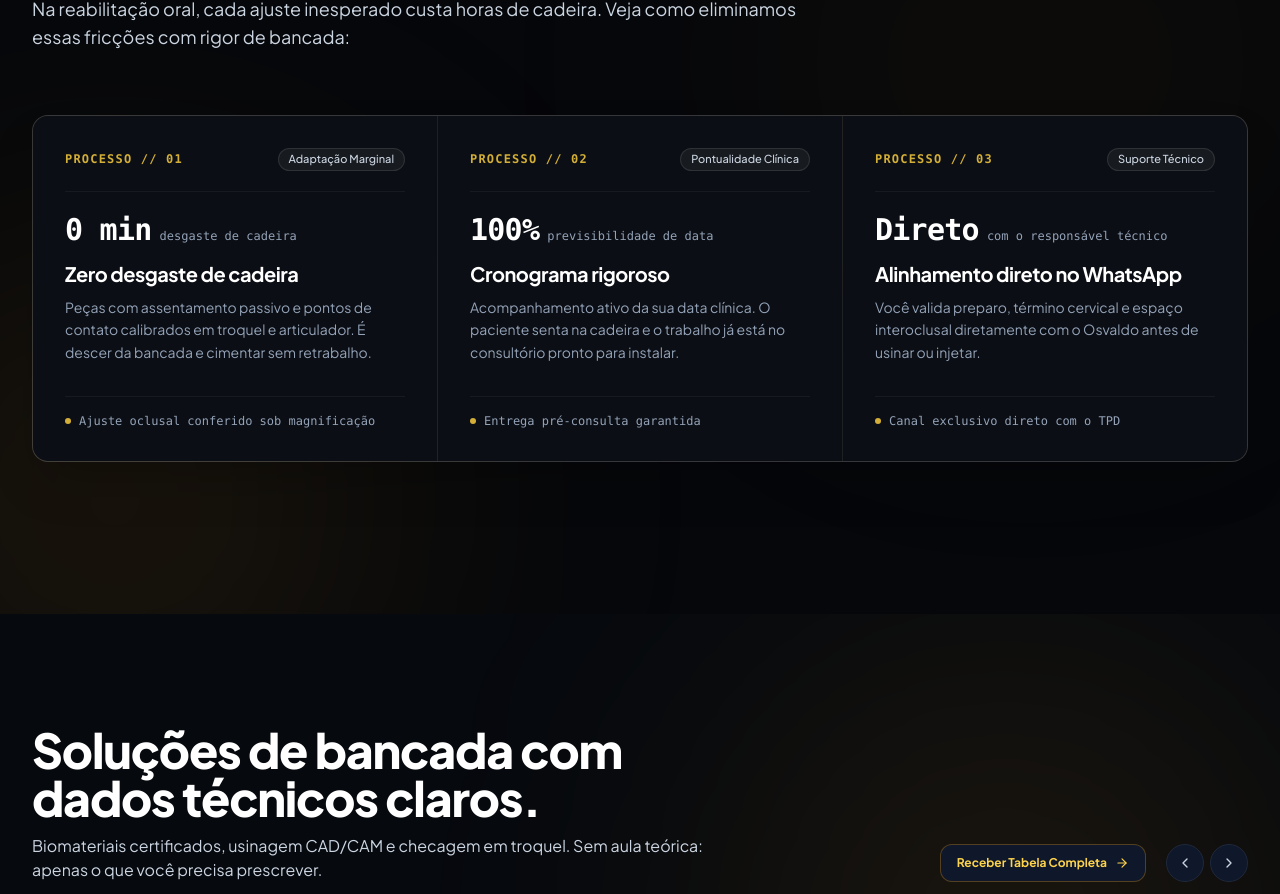
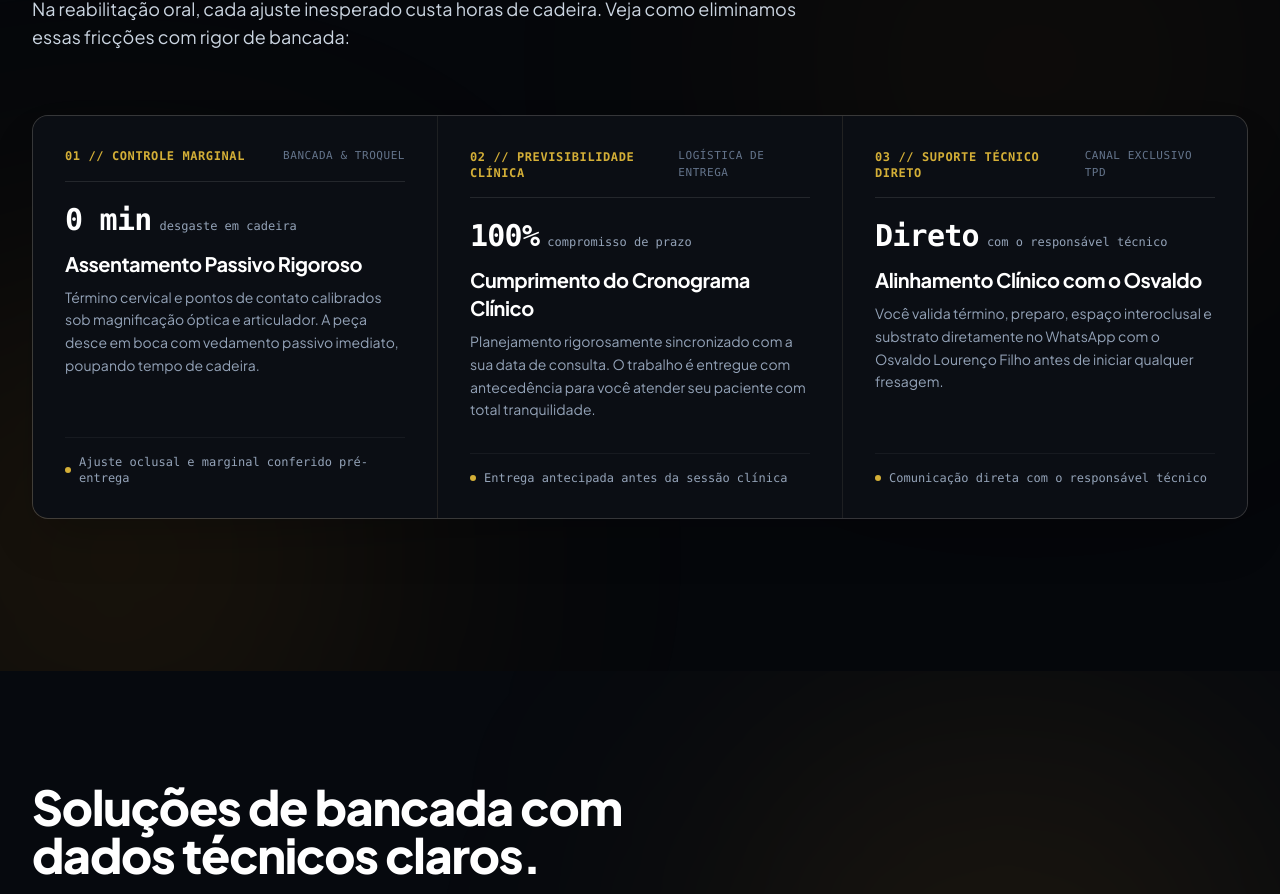
Before and after one commit to cauacreis/Osvaldo-Filho-Landing-Page, a React (Vite) app: page / in a window 1280 px wide. Shown: the part 1029-1923 px from the top of the page. Built offline with nearby package versions, Linux system fonts and the light colour scheme; the HTML template or start-up script is replaced by a standard one.

Commit message:
refactor(pain-points): remove pill tags and upgrade technical process headers to professional clinical standard

```diff
--- a/src/components/PainPoints.tsx
+++ b/src/components/PainPoints.tsx
@@ -10,29 +10,32 @@ interface PainPointsProps {
 export const PainPoints: React.FC<PainPointsProps> = () => {
   const diferenciais = [
     {
-      id: '01',
-      badge: 'Adaptação Marginal',
-      title: 'Zero desgaste de cadeira',
-      desc: 'Peças com assentamento passivo e pontos de contato calibrados em troquel e articulador. É descer da bancada e cimentar sem retrabalho.',
-      highlight: 'Ajuste oclusal conferido sob magnificação',
+      code: '01',
+      titleTag: 'CONTROLE MARGINAL',
+      category: 'Bancada & Troquel',
+      title: 'Assentamento Passivo Rigoroso',
+      desc: 'Término cervical e pontos de contato calibrados sob magnificação óptica e articulador. A peça desce em boca com vedamento passivo imediato, poupando tempo de cadeira.',
+      highlight: 'Ajuste oclusal e marginal conferido pré-entrega',
       metric: '0 min',
-      metricLabel: 'desgaste de cadeira',
+      metricLabel: 'desgaste em cadeira',
     },
     {
-      id: '02',
-      badge: 'Pontualidade Clínica',
-      title: 'Cronograma rigoroso',
-      desc: 'Acompanhamento ativo da sua data clínica. O paciente senta na cadeira e o trabalho já está no consultório pronto para instalar.',
-      highlight: 'Entrega pré-consulta garantida',
+      code: '02',
+      titleTag: 'PREVISIBILIDADE CLÍNICA',
+      category: 'Logística de Entrega',
+      title: 'Cumprimento do Cronograma Clínico',
+      desc: 'Planejamento rigorosamente sincronizado com a sua data de consulta. O trabalho é entregue com antecedência para você atender seu paciente com total tranquilidade.',
+      highlight: 'Entrega antecipada antes da sessão clínica',
       metric: '100%',
-      metricLabel: 'previsibilidade de data',
+      metricLabel: 'compromisso de prazo',
     },
     {
-      id: '03',
-      badge: 'Suporte Técnico',
-      title: 'Alinhamento direto no WhatsApp',
-      desc: 'Você valida preparo, término cervical e espaço interoclusal diretamente com o Osvaldo antes de usinar ou injetar.',
-      highlight: 'Canal exclusivo direto com o TPD',
+      code: '03',
+      titleTag: 'SUPORTE TÉCNICO DIRETO',
+      category: 'Canal Exclusivo TPD',
+      title: 'Alinhamento Clínico com o Osvaldo',
+      desc: 'Você valida término, preparo, espaço interoclusal e substrato diretamente no WhatsApp com o Osvaldo Lourenço Filho antes de iniciar qualquer fresagem.',
+      highlight: 'Comunicação direta com o responsável técnico',
       metric: 'Direto',
       metricLabel: 'com o responsável técnico',
     },
@@ -79,17 +82,17 @@ export const PainPoints: React.FC<PainPointsProps> = () => {
         >
           {diferenciais.map((item) => (
             <div
-              key={item.id}
+              key={item.code}
               className="group relative bg-[#0B0E14] p-7 sm:p-8 flex flex-col justify-between transition-colors duration-300 hover:bg-[#10141D]"
             >
               <div>
-                {/* Topo: Numeração técnica + Badge */}
-                <div className="flex items-center justify-between pb-5 border-b border-white/5">
-                  <span className="font-mono text-xs font-semibold text-[#D4AF37] tracking-widest uppercase">
-                    PROCESSO // {item.id}
+                {/* Topo: Numeração técnica e especialidade limpa sem pílula */}
+                <div className="flex items-center justify-between pb-4 border-b border-white/10">
+                  <span className="font-mono text-xs font-bold text-[#D4AF37] tracking-wider uppercase">
+                    {item.code} // {item.titleTag}
                   </span>
-                  <span className="text-[11px] font-medium px-2.5 py-0.5 rounded-full bg-white/5 text-slate-300 border border-white/10">
-                    {item.badge}
+                  <span className="font-mono text-[11px] text-slate-500 uppercase tracking-wider">
+                    {item.category}
                   </span>
                 </div>
 
```
